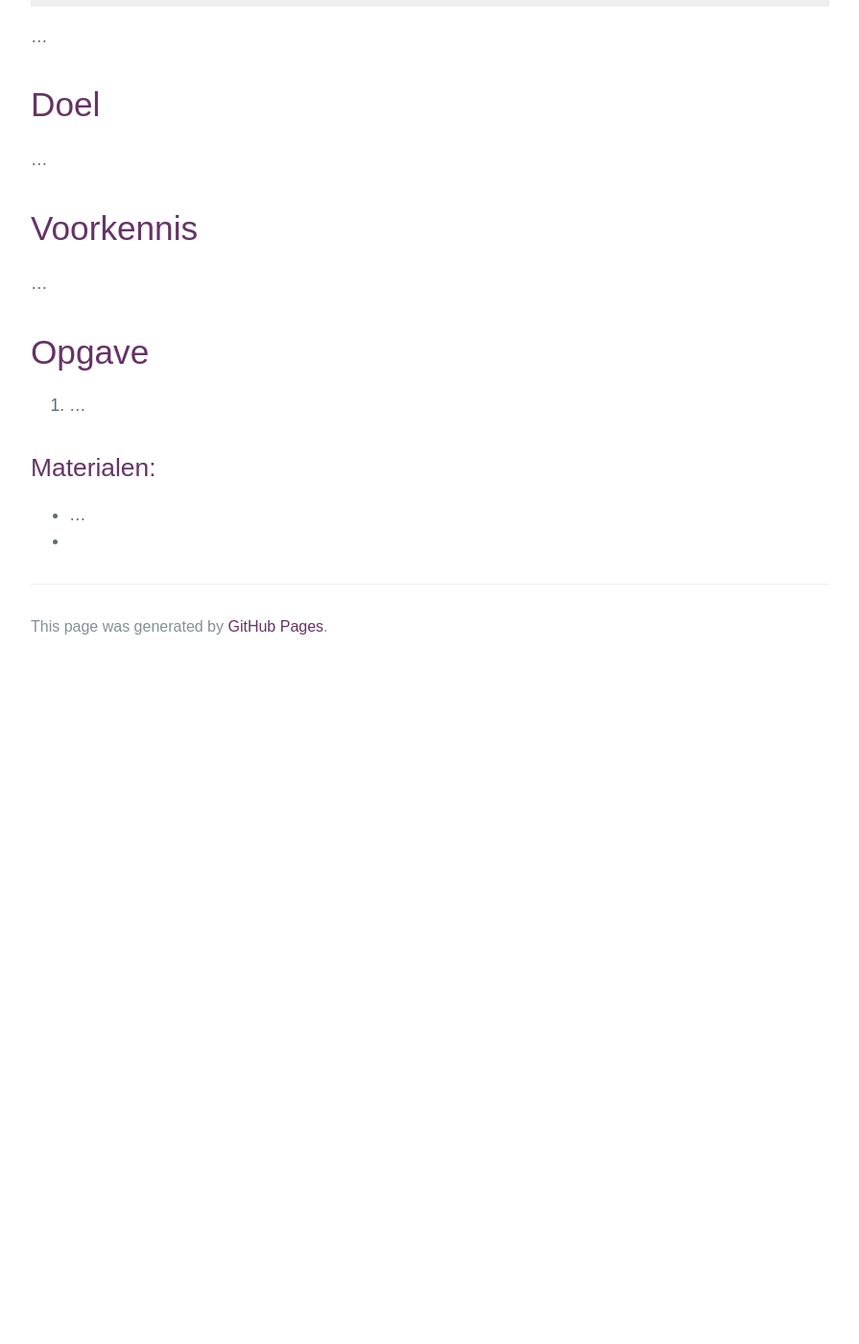
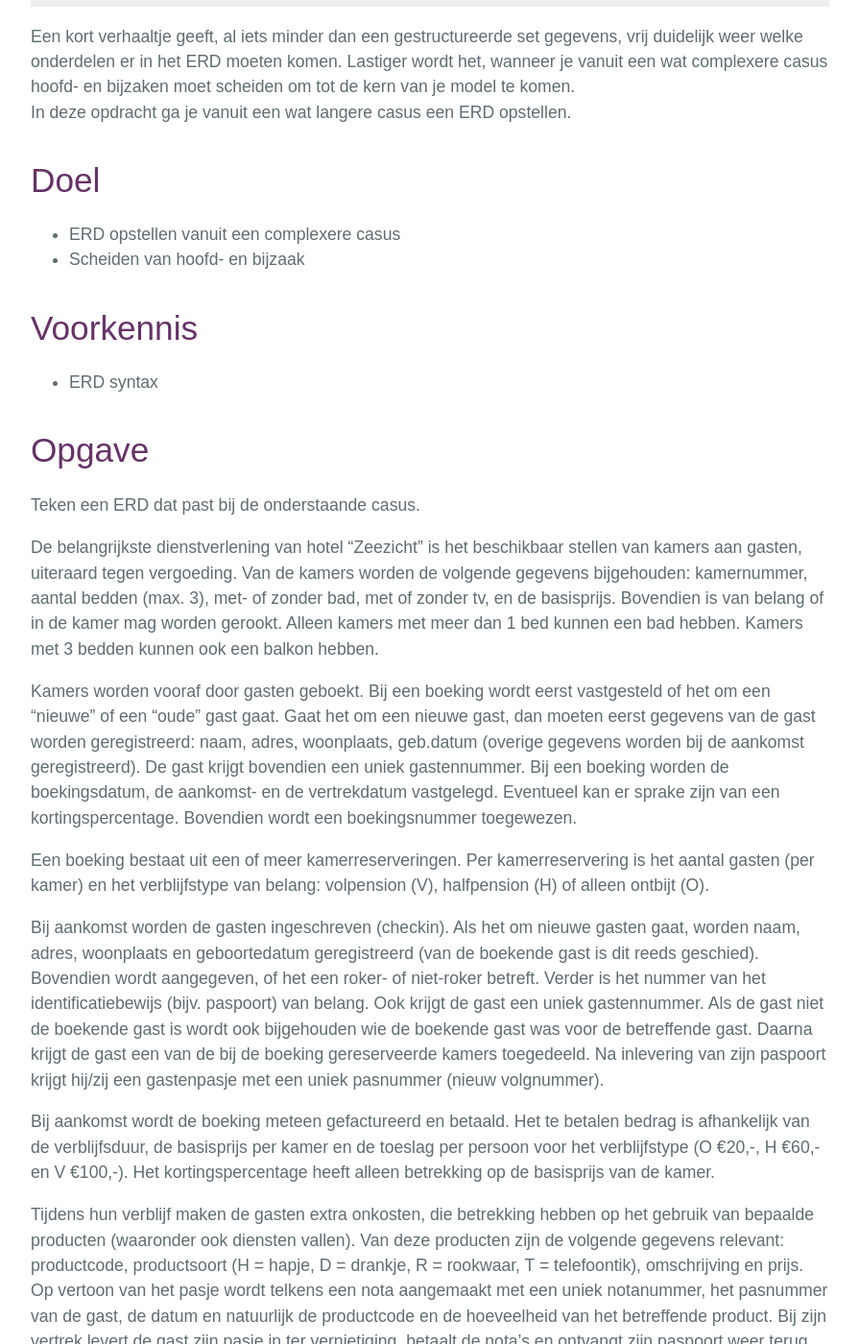
Before and after one commit to ksuilen/ksuilen.github.io, a Jekyll site: the page built from oefening_tricky_model.md, in a window 1280 px wide and 1400 px high, scrolled down 342 px. Shown: the whole window at 96% size, without its empty margins (192-1087 px from the left). Built offline with Jekyll 4.4.1, drawn with Linux system fonts in a browser that asks for light colours; our own code applies the rules of GitHub Pages for plain Markdown files; the repository's description, which GitHub fills in, is left out; before the commit the page ends 1039 px from its top, so only the background shows below that; some of the changed text lies outside the part shown.

Commit message:
Databases oefeningen in eerste versie.

```diff
--- a/oefening_tricky_model.md
+++ b/oefening_tricky_model.md
@@ -4,17 +4,27 @@ title: "Oefening: Tricky modellering"
 categories: verdieping
 ---
 
-...
+Een kort verhaaltje geeft, al iets minder dan een gestructureerde set gegevens, vrij duidelijk weer welke onderdelen er in het ERD moeten komen. Lastiger wordt het, wanneer je vanuit een wat complexere casus hoofd- en bijzaken moet scheiden om tot de kern van je model te komen.
+In deze opdracht ga je vanuit een wat langere casus een ERD opstellen.
 
 # Doel
-...
+- ERD opstellen vanuit een complexere casus
+- Scheiden van hoofd- en bijzaak
 
 # Voorkennis
-...
+- ERD syntax
 
 # Opgave
-1. ...
+Teken een ERD dat past bij de onderstaande casus.
 
-## Materialen:
-- ...
--
+De belangrijkste dienstverlening van hotel "Zeezicht" is het beschikbaar stellen van kamers aan gasten, uiteraard tegen vergoeding. Van de kamers worden de volgende gegevens bijgehouden: kamernummer, aantal bedden (max. 3), met- of zonder bad, met of zonder tv, en de basisprijs. Bovendien is van belang of in de kamer mag worden gerookt. Alleen kamers met meer dan 1 bed kunnen een bad hebben. Kamers met 3 bedden kunnen ook een balkon hebben.
+
+Kamers worden vooraf door gasten geboekt. Bij een boeking wordt eerst vastgesteld of het om een "nieuwe" of een "oude" gast gaat. Gaat het om een nieuwe gast, dan moeten eerst gegevens van de gast worden geregistreerd: naam, adres, woonplaats, geb.datum (overige gegevens worden bij de aankomst geregistreerd). De gast krijgt bovendien een uniek gastennummer. Bij een boeking worden de boekingsdatum, de aankomst- en de vertrekdatum vastgelegd. Eventueel kan er sprake zijn van een kortingspercentage. Bovendien wordt een boekingsnummer toegewezen.
+
+Een boeking bestaat uit een of meer kamerreserveringen. Per kamerreservering is het aantal gasten (per kamer) en het verblijfstype van belang: volpension (V), halfpension (H) of alleen ontbijt (O).
+
+Bij aankomst worden de gasten ingeschreven (checkin). Als het om nieuwe gasten gaat, worden naam, adres, woonplaats en geboortedatum geregistreerd (van de boekende gast is dit reeds geschied). Bovendien wordt aangegeven, of het een roker- of niet-roker betreft. Verder is het nummer van het identificatiebewijs (bijv. paspoort) van belang. Ook krijgt de gast een uniek gastennummer. Als de gast niet de boekende gast is wordt ook bijgehouden wie de boekende gast was voor de betreffende gast. Daarna krijgt de gast een van de bij de boeking gereserveerde kamers toegedeeld. Na inlevering van zijn paspoort krijgt hij/zij een gastenpasje met een uniek pasnummer (nieuw volgnummer).
+
+Bij aankomst wordt de boeking meteen gefactureerd en betaald. Het te betalen bedrag is afhankelijk van de verblijfsduur, de basisprijs per kamer en de toeslag per persoon voor het verblijfstype (O €20,-, H €60,- en V €100,-). Het kortingspercentage heeft alleen betrekking op de basisprijs van de kamer.
+
+Tijdens hun verblijf maken de gasten extra onkosten, die betrekking hebben op het gebruik van bepaalde producten (waaronder ook diensten vallen). Van deze producten zijn de volgende gegevens relevant: productcode, productsoort (H = hapje, D = drankje, R = rookwaar, T = telefoontik), omschrijving en prijs. Op vertoon van het pasje wordt telkens een nota aangemaakt met een uniek notanummer, het pasnummer van de gast, de datum en natuurlijk de productcode en de hoeveelheid van het betreffende product. Bij zijn vertrek levert de gast zijn pasje in ter vernietiging, betaalt de nota's en ontvangt zijn paspoort weer terug.
```
Also changed, not shown: oefening_ideale_model.md (+6 -7 lines), oefening_raar_model.md (+13 -7 lines), oefening_structuur.md (added, +61 -0 lines), toolbox_verdieping.md (+3 -2 lines), assets/img/ERD_Raar_Model.png (added).
